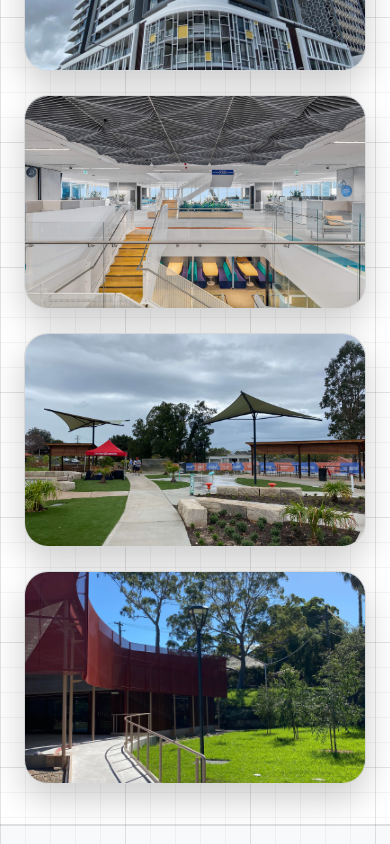
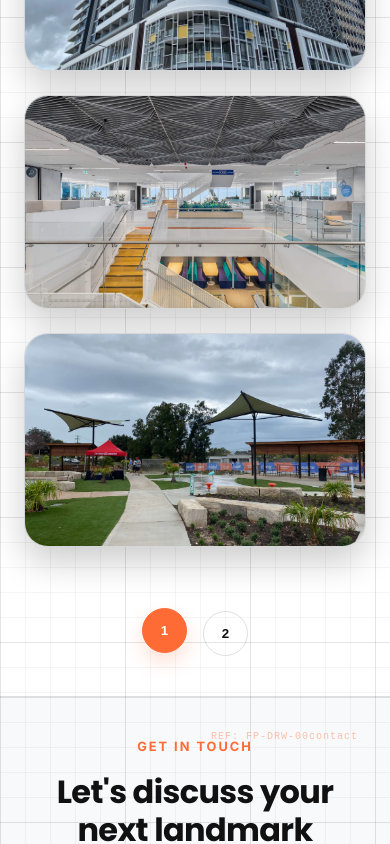
Before and after one commit to iamrgalisanao/finepoint, a React (Vite) app: page / in a window 390 px wide. Shown: the part 6988-7832 px from the top of the page. Built offline with nearby package versions, Linux system fonts and the light colour scheme.

Commit message:
feat(portfolio): implement 3x2 grid layout with dynamic pagination

```diff
--- a/src/components/Portfolio.css
+++ b/src/components/Portfolio.css
@@ -29,9 +29,8 @@
 }
 
 .portfolio-grid {
-    display: flex;
-    flex-wrap: wrap;
-    justify-content: center;
+    display: grid;
+    grid-template-columns: repeat(3, 1fr);
     gap: 2rem;
     max-width: 1400px;
     margin: 0 auto;
@@ -45,31 +44,56 @@
     box-shadow: 0 15px 35px rgba(0, 0, 0, 0.2);
     background-color: var(--bg-card);
     border: 1px solid var(--border-color);
-    flex: 0 1 calc(25% - 1.5rem);
-    min-width: 300px;
+    width: 100%;
+}
+
+.pagination-container {
+    display: flex;
+    justify-content: center;
+    gap: 1rem;
+    margin-top: 4rem;
+}
+
+.pagination-btn {
+    width: 45px;
+    height: 45px;
+    border-radius: 50%;
+    border: 1px solid var(--border-color);
+    background: none;
+    color: var(--text-primary);
+    font-weight: 600;
+    cursor: pointer;
+    transition: var(--transition-smooth);
+    display: flex;
+    align-items: center;
+    justify-content: center;
+}
+
+.pagination-btn:hover,
+.pagination-btn.active {
+    background-color: var(--primary);
+    border-color: var(--primary);
+    color: white;
+    transform: translateY(-3px);
+    box-shadow: 0 10px 20px rgba(255, 107, 53, 0.2);
 }
 
 @media (max-width: 1200px) {
-    .portfolio-item {
-        flex: 0 1 calc(33.333% - 1.5rem);
+    .portfolio-grid {
+        grid-template-columns: repeat(3, 1fr);
     }
 }
 
 @media (max-width: 900px) {
     .portfolio-grid {
+        grid-template-columns: repeat(2, 1fr);
         gap: 1.5rem;
-    }
-
-    .portfolio-item {
-        flex: 0 1 100%;
-        min-width: 100%;
     }
 }
 
-@media (max-width: 768px) {
-    .portfolio-item {
-        flex: 0 1 100%;
-        min-width: 100%;
+@media (max-width: 600px) {
+    .portfolio-grid {
+        grid-template-columns: 1fr;
     }
 }
 
--- a/src/components/Portfolio.jsx
+++ b/src/components/Portfolio.jsx
@@ -5,13 +5,19 @@ import './Portfolio.css';
 const Portfolio = ({ projects }) => {
     const [filter, setFilter] = useState('All');
     const [loadingProject, setLoadingProject] = useState(null);
+    const [currentPage, setCurrentPage] = useState(1);
+    const itemsPerPage = 6;
 
     const handleProjectClick = (id) => {
         setLoadingProject(id);
-        // Simulate a temporary placeholder/loading state
         setTimeout(() => {
             setLoadingProject(null);
         }, 1500);
+    };
+
+    const handleFilterChange = (newFilter) => {
+        setFilter(newFilter);
+        setCurrentPage(1); // Reset to first page on filter change
     };
 
     const filteredProjects = filter === 'All'
@@ -19,6 +25,11 @@ const Portfolio = ({ projects }) => {
         : projects.filter(p => p.category === filter);
 
     const categories = ['All', ...new Set(projects.map(p => p.category))];
+
+    // Pagination Logic
+    const totalPages = Math.ceil(filteredProjects.length / itemsPerPage);
+    const startIndex = (currentPage - 1) * itemsPerPage;
+    const paginatedProjects = filteredProjects.slice(startIndex, startIndex + itemsPerPage);
 
     return (
         <section id="portfolio" className="section portfolio">
@@ -33,7 +44,7 @@ const Portfolio = ({ projects }) => {
                         <button
                             key={cat}
                             className={`filter-btn ${filter === cat ? 'active' : ''}`}
-                            onClick={() => setFilter(cat)}
+                            onClick={() => handleFilterChange(cat)}
                         >
                             {cat}
                         </button>
@@ -41,7 +52,7 @@ const Portfolio = ({ projects }) => {
                 </div>
 
                 <div className="portfolio-grid">
-                    {filteredProjects.map((project, index) => (
+                    {paginatedProjects.map((project, index) => (
                         <div
                             key={project.id || index}
                             className="portfolio-item animate-fade-in-up"
@@ -66,9 +77,6 @@ const Portfolio = ({ projects }) => {
                                                     to={`/portfolio/${project.slug}`}
                                                     className="btn-link"
                                                     onClick={(e) => {
-                                                        // Prevent double trigger if clicking the link specifically
-                                                        // but the link navigation will happen after the timeout if we wanted it to,
-                                                        // for now let's just show placeholder on click anywhere.
                                                         e.stopPropagation();
                                                     }}
                                                 >
@@ -82,6 +90,23 @@ const Portfolio = ({ projects }) => {
                         </div>
                     ))}
                 </div>
+
+                {totalPages > 1 && (
+                    <div className="pagination-container">
+                        {[...Array(totalPages)].map((_, i) => (
+                            <button
+                                key={i + 1}
+                                className={`pagination-btn ${currentPage === i + 1 ? 'active' : ''}`}
+                                onClick={() => {
+                                    setCurrentPage(i + 1);
+                                    document.getElementById('portfolio').scrollIntoView({ behavior: 'smooth' });
+                                }}
+                            >
+                                {i + 1}
+                            </button>
+                        ))}
+                    </div>
+                )}
             </div>
         </section>
     );
```
